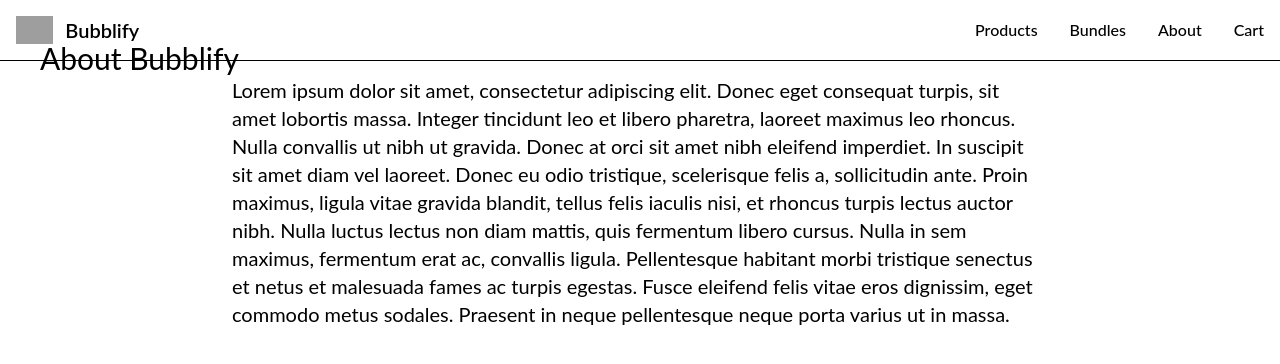
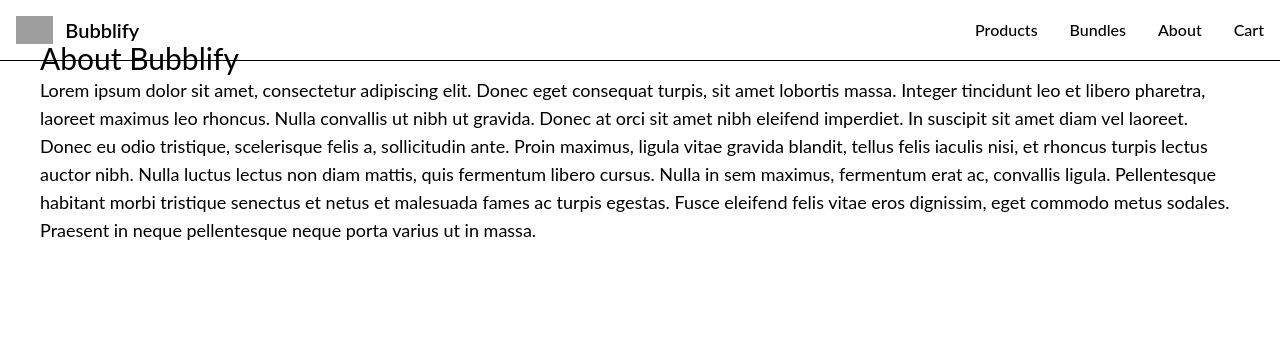
Before and after one commit to herdisheida/Bubblify, a Next.js app in the folder my-app/: page /about in a window 1280 px wide. Shown: the top 364 px of the page. Built offline with nearby package versions, Linux system fonts and the light colour scheme; grey boxes are pictures that could not be loaded.

Commit message:
don't center text

```diff
--- a/my-app/app/(shop)/about/page.tsx
+++ b/my-app/app/(shop)/about/page.tsx
@@ -4,8 +4,7 @@ export default function AboutPage({}) {
   return (
     <div className="p-10">
       <h1 className="text-3xl mb-6">About Bubblify</h1>
-      <p className="mb-6 text-lg font-normal text-body lg:text-xl xl:px-48">Lorem ipsum dolor sit amet, consectetur adipiscing elit. Donec eget consequat turpis, sit amet lobortis massa. Integer tincidunt leo et libero pharetra, laoreet maximus leo rhoncus. Nulla convallis ut nibh ut gravida. Donec at orci sit amet nibh eleifend imperdiet. In suscipit sit amet diam vel laoreet. Donec eu odio tristique, scelerisque felis a, sollicitudin ante. Proin maximus, ligula vitae gravida blandit, tellus felis iaculis nisi, et rhoncus turpis lectus auctor nibh. Nulla luctus lectus non diam mattis, quis fermentum libero cursus. Nulla in sem maximus, fermentum erat ac, convallis ligula. Pellentesque habitant morbi tristique senectus et netus et malesuada fames ac turpis egestas. Fusce eleifend felis vitae eros dignissim, eget commodo metus sodales. Praesent in neque pellentesque neque porta varius ut in massa.</p>
+      <p className="mb-6 text-lg font-normal text-body">Lorem ipsum dolor sit amet, consectetur adipiscing elit. Donec eget consequat turpis, sit amet lobortis massa. Integer tincidunt leo et libero pharetra, laoreet maximus leo rhoncus. Nulla convallis ut nibh ut gravida. Donec at orci sit amet nibh eleifend imperdiet. In suscipit sit amet diam vel laoreet. Donec eu odio tristique, scelerisque felis a, sollicitudin ante. Proin maximus, ligula vitae gravida blandit, tellus felis iaculis nisi, et rhoncus turpis lectus auctor nibh. Nulla luctus lectus non diam mattis, quis fermentum libero cursus. Nulla in sem maximus, fermentum erat ac, convallis ligula. Pellentesque habitant morbi tristique senectus et netus et malesuada fames ac turpis egestas. Fusce eleifend felis vitae eros dignissim, eget commodo metus sodales. Praesent in neque pellentesque neque porta varius ut in massa.</p>
     </div>
-
   );
 }
```
